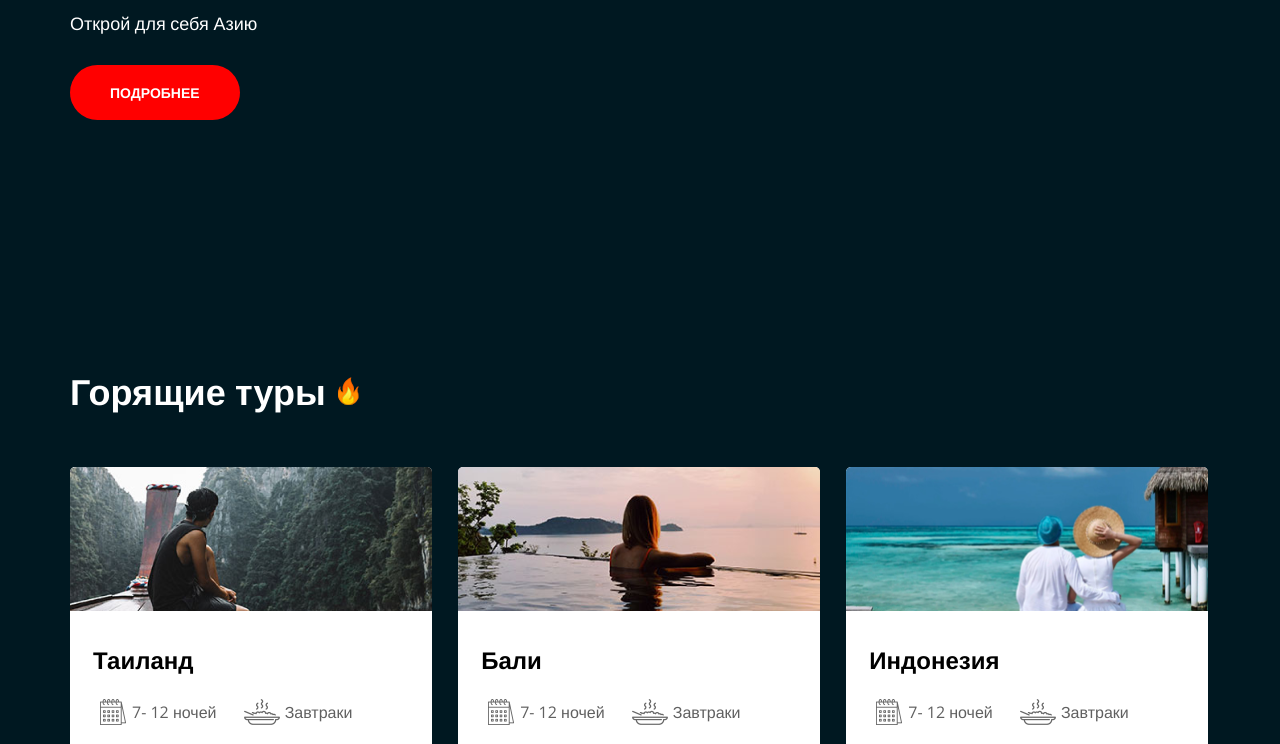
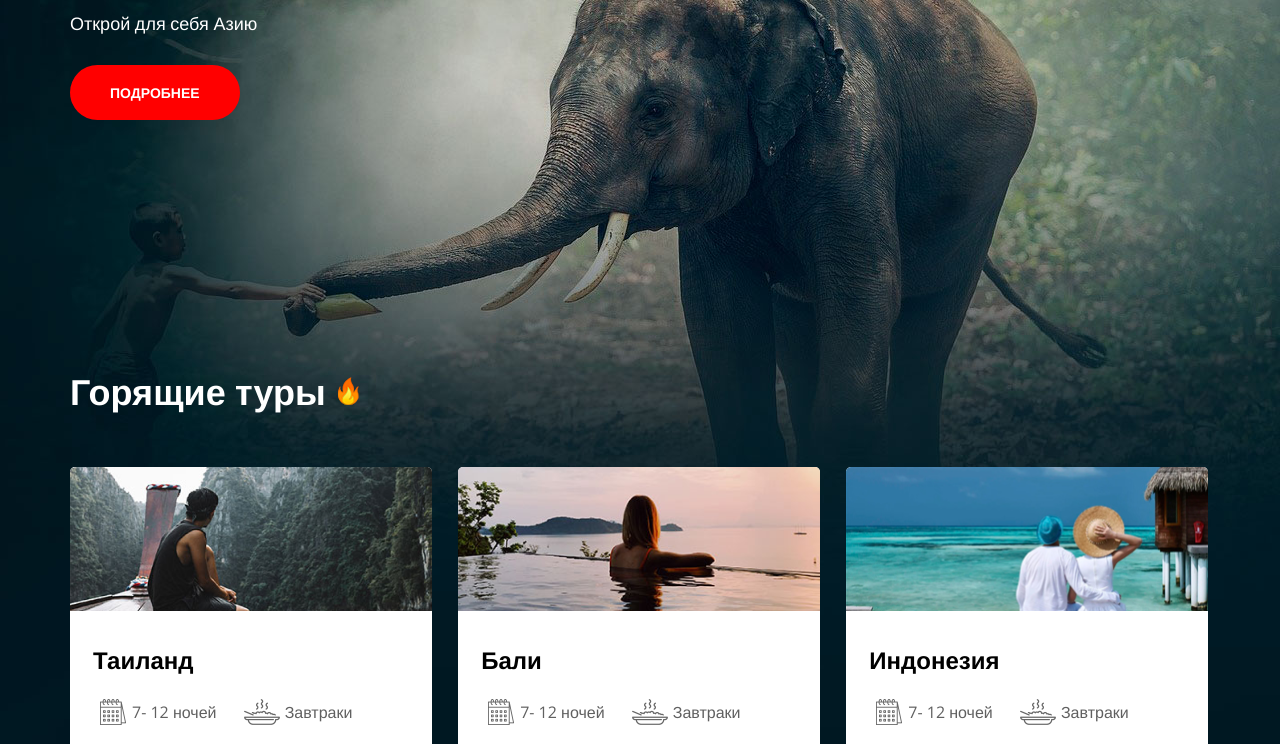
Before and after one commit to mkolesnikova39/air-asia, a plain HTML site: page index.html in a window 1280 px wide. Shown: the part 409-1153 px from the top of the page. Drawn offline with nearby package versions, Linux system fonts and the light colour scheme; the site is published under a folder, as on GitHub Pages, so addresses that start at the root find nothing.

Commit message:
url correct

```diff
--- a/main.css
+++ b/main.css
@@ -8,8 +8,8 @@ body{
 
 
 .wrapper-main{
-    background: url("/img/1.png") center top no-repeat,
-                url(./img/2.png) center bottom 165px no-repeat;
+    background: url("./img/1.png") center top no-repeat,
+                url("./img/2.png") center bottom 165px no-repeat;
 
 }
 
```
